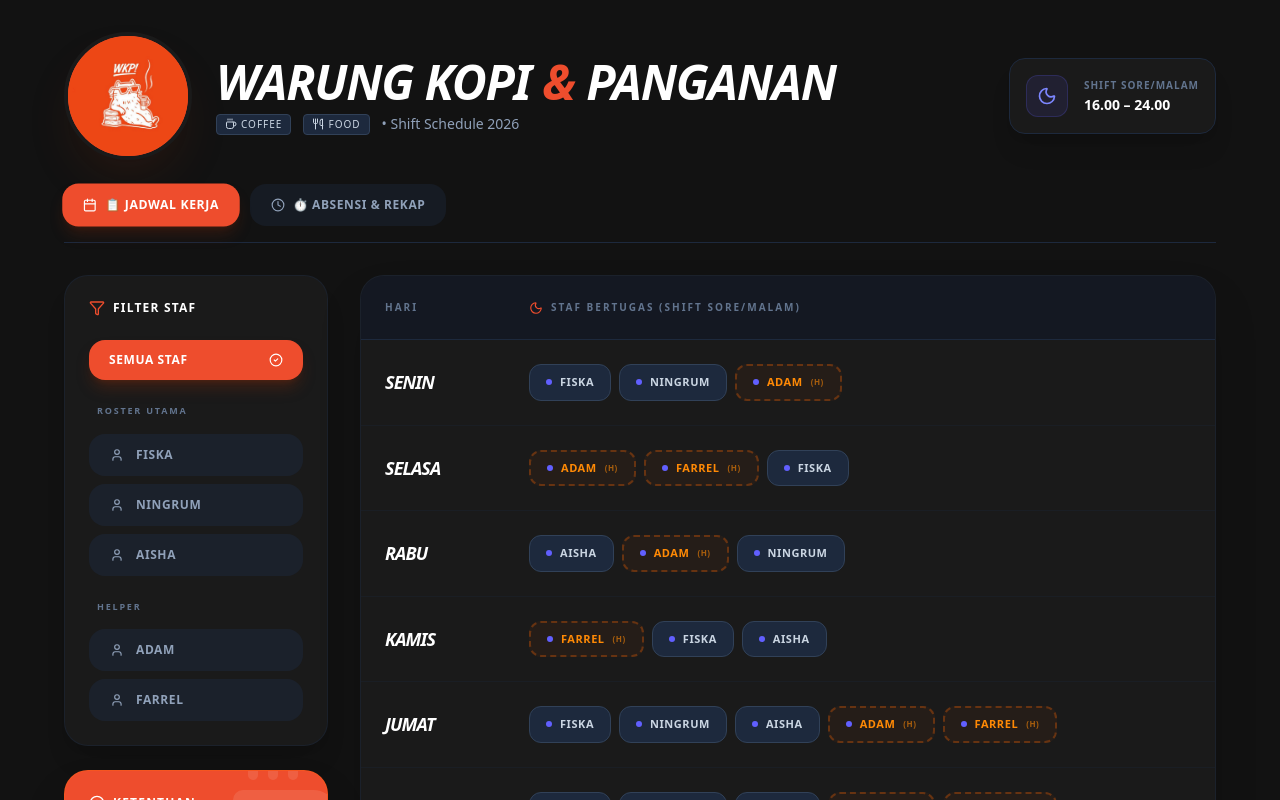
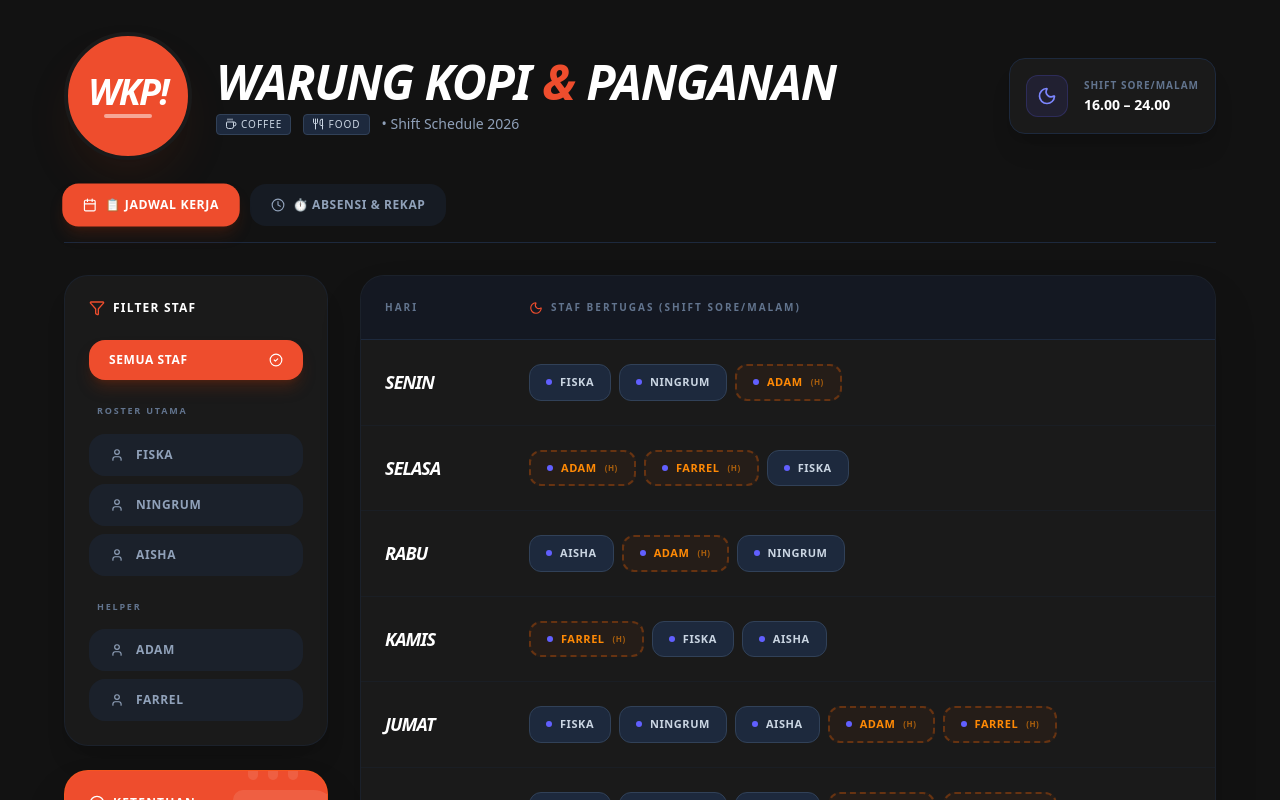
Before and after one commit to rafirafirafi262-sketch/Jadwal-Shift-Kerja, a React (Vite) app: page / in a window 1280 px wide. Shown: the top 800 px of the page. Built offline with nearby package versions, Linux system fonts and the light colour scheme.

Commit message:
refactor: replace image logo with text branding
Removed the logo_wkp.jpeg file and replaced the image
element with a stylized text header to improve
maintainability and visual consistency.

```diff
--- a/index.html
+++ b/index.html
@@ -2,9 +2,8 @@
 <html lang="en">
   <head>
     <meta charset="UTF-8" />
-    <link rel="icon" type="image/x-icon" href="/logo_wkp.jpeg">
     <meta name="viewport" content="width=device-width, initial-scale=1.0" />
-    <title>Warkopang</title>
+    <title>My Google AI Studio App</title>
   </head>
   <body>
     <div id="root"></div>
--- a/src/App.tsx
+++ b/src/App.tsx
@@ -1,5 +1,4 @@
 import React, { useState, useEffect } from 'react';
-import logoWkp from '/logo_wkp.jpeg';
 import {
   Calendar,
   Clock,
@@ -19,11 +18,9 @@ import {
   UserCheck,
   History,
   CalendarDays,
-
   FileSpreadsheet,
   AlertCircle
 } from 'lucide-react';
-
 import { motion, AnimatePresence } from 'motion/react';
 import { SCHEDULE_DATA, STAFF_CONSTRAINTS, STAFF_LIST, MAIN_ROSTER, HELPER_LIST } from './constants';
 import { DailySchedule, AttendanceRecord } from './types';
@@ -136,16 +133,11 @@ export default function App() {
         {/* Header Section with WKP! Branding */}
         <header className="mb-6 flex flex-col md:flex-row md:items-center justify-between gap-8">
           <div className="flex items-center gap-6">
-            {/* Bagian div di bawah ini ditambahkan overflow-hidden */}
-            <div className="w-24 h-24 md:w-32 md:h-32 bg-[#EE4D2D] rounded-full flex items-center justify-center shadow-2xl shadow-orange-900/20 border-4 border-[#1A1A1A] shrink-0 overflow-hidden">
-
-              {/* Ini adalah tag img untuk memanggil logo kamu */}
-              <img
-                src={logoWkp}
-                alt="Logo WKP"
-                className="w-full h-full object-cover"
-              />
-
+            <div className="w-24 h-24 md:w-32 md:h-32 bg-[#EE4D2D] rounded-full flex items-center justify-center shadow-2xl shadow-orange-900/20 border-4 border-[#1A1A1A] shrink-0">
+              <div className="text-center">
+                <span className="block text-3xl md:text-4xl font-black italic tracking-tighter text-white leading-none">WKP!</span>
+                <div className="h-1 w-12 bg-white mx-auto mt-1 rounded-full opacity-50"></div>
+              </div>
             </div>
             <div>
               <h1 className="text-3xl md:text-5xl font-black tracking-tight text-white uppercase italic">
@@ -521,7 +513,7 @@ export default function App() {
                     <table className="w-full border-collapse">
                       <thead>
                         <tr className="bg-slate-900/80 border-b border-slate-800">
-                          <th className="p-4 text-left text-[9px] font-black text-slate-500 uppercase tracking-widest">Nama Staf</th>
+                          <th className="p-4 text-left text-[9px] font-black text-slate-500 uppercase tracking-widest sticky left-0 bg-[#161D2F] z-20 border-r border-slate-800/80 min-w-[130px] shadow-[4px_0_8px_rgba(0,0,0,0.4)]">Nama Staf</th>
                           {DAYS_LIST.map((day) => (
                             <th key={day} className="p-3 text-center text-[9px] font-black text-slate-500 uppercase tracking-widest min-w-[75px]">
                               {day}
@@ -542,7 +534,7 @@ export default function App() {
 
                           return (
                             <tr key={staff} className="border-b border-slate-800/30 hover:bg-white/[0.01] transition-all">
-                              <td className="p-4">
+                              <td className="p-4 sticky left-0 bg-[#1A1A1A] z-10 border-r border-slate-800/60 min-w-[130px] shadow-[4px_0_8px_rgba(0,0,0,0.4)]">
                                 <div className="flex items-center gap-2">
                                   <span className="font-bold text-sm text-slate-200">{staff}</span>
                                   {isHelper && (
```
Also changed, not shown: logo_wkp.jpeg (deleted), src/logo_wkp.jpeg (deleted).
